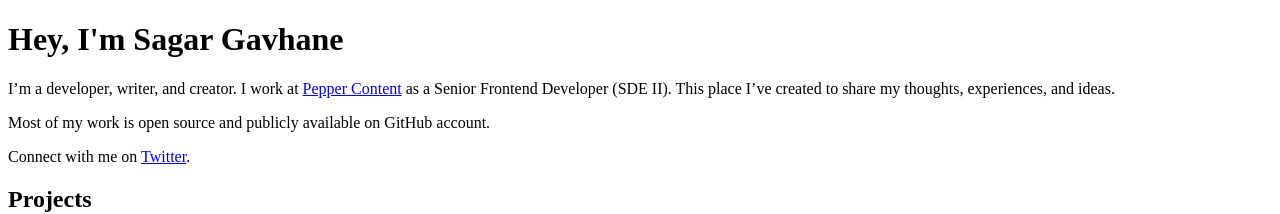
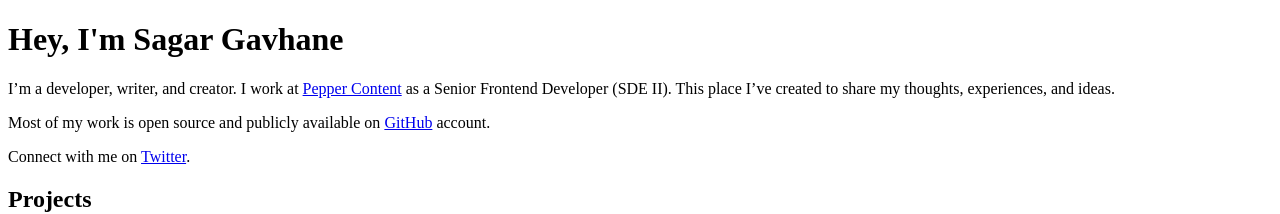
Before and after one commit to sagar-gavhane/sagar-gavhane, a Next.js app: page / in a window 1280 px wide. Shown: the top 214 px of the page. Built offline with nearby package versions, Linux system fonts and the light colour scheme.

Commit message:
feat: add link to github word

```diff
--- a/pages/index.js
+++ b/pages/index.js
@@ -47,7 +47,7 @@ export default function Home() {
             href='https://www.peppercontent.io/'
             className='text-black hover:underline'
             target='_blank'
-            rel='noopener'
+            rel='noopener noreferrer'
           >
             Pepper Content
           </a>{' '}
@@ -55,7 +55,15 @@ export default function Home() {
           share my thoughts, experiences, and ideas.
         </p>
         <p className='my-2 text-gray-500'>
-          Most of my work is open source and publicly available on GitHub
+          Most of my work is open source and publicly available on{' '}
+          <a
+            href='https://github.com/sagar-gavhane'
+            className='text-black cursor-pointer hover:underline'
+            target='_blank'
+            rel='noopener noreferrer'
+          >
+            GitHub
+          </a>{' '}
           account.
         </p>
         <p className='my-2 text-gray-500'>
@@ -64,7 +72,7 @@ export default function Home() {
             href='https://twitter.com/sagar_codes'
             className='text-black cursor-pointer hover:underline'
             target='_blank'
-            rel='noopener'
+            rel='noopener noreferrer'
           >
             Twitter
           </a>
```
